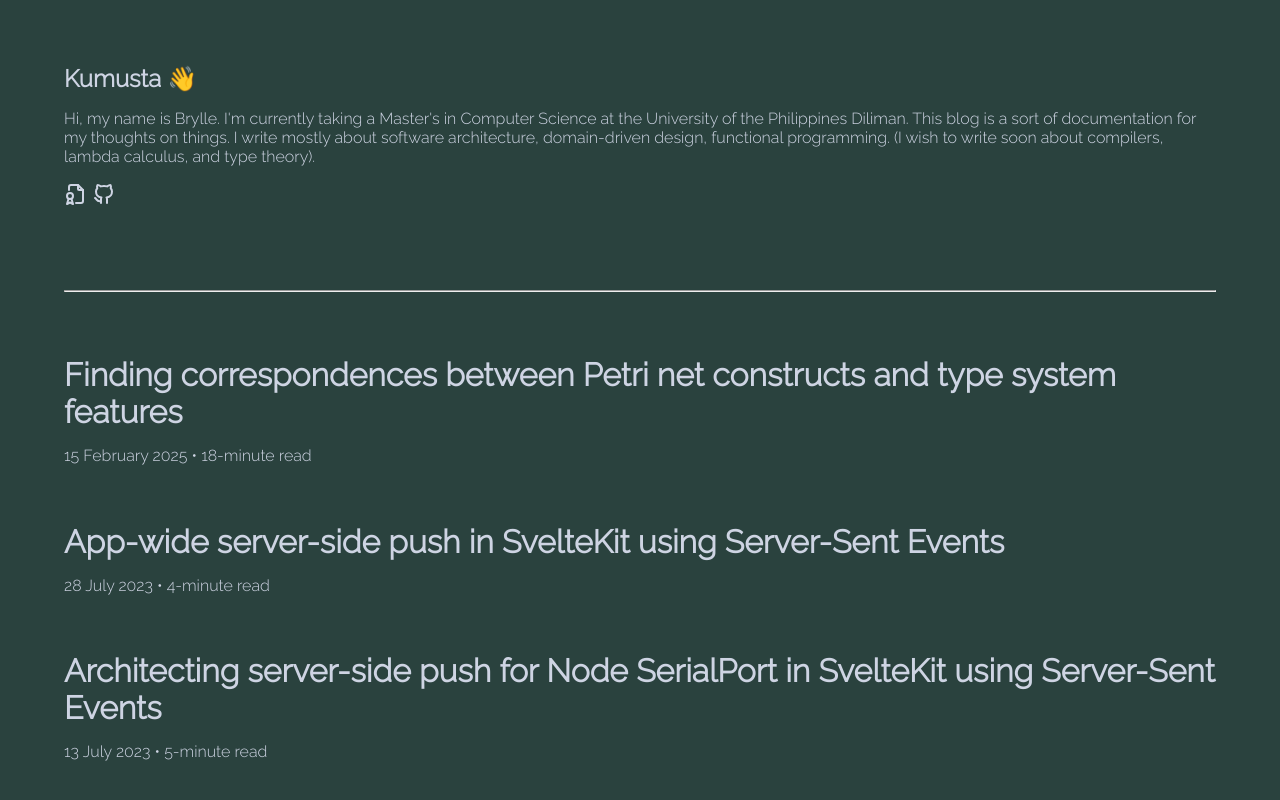
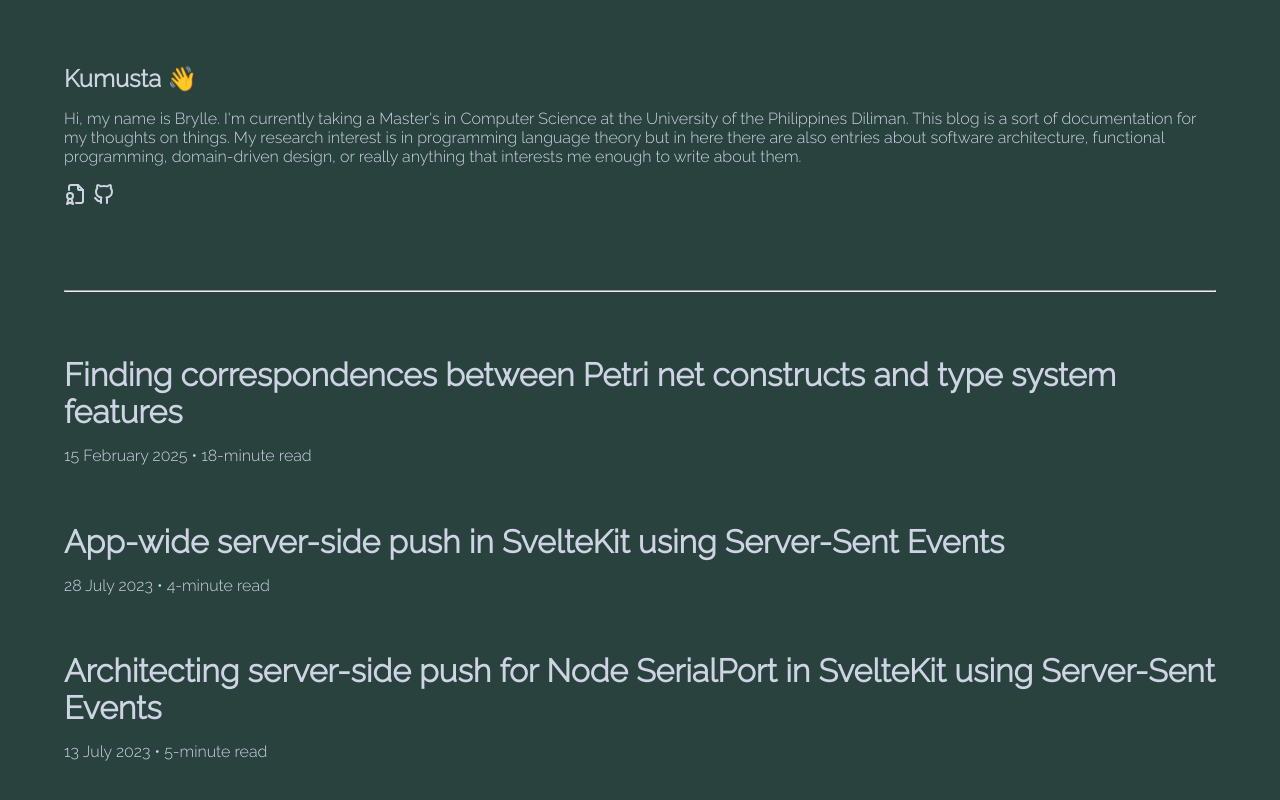
Before and after one commit to hi-brylle/hi-brylle-blog, a SvelteKit app: page / in a window 1280 px wide. Shown: the top 800 px of the page. Built offline with nearby package versions, Linux system fonts and the light colour scheme.

Commit message:
Change landing page intro message

```diff
--- a/src/routes/+page.svelte
+++ b/src/routes/+page.svelte
@@ -14,8 +14,11 @@
         </h2>
         <p>
             Hi, my name is Brylle. I'm currently taking a Master's in Computer Science
-            at the University of the Philippines Diliman. This blog is a sort of documentation for my thoughts on things.
-            I write mostly about software architecture, domain-driven design, functional programming. (I wish to write soon about compilers, lambda calculus, and type theory).
+            at the University of the Philippines Diliman. This blog is a sort of documentation
+            for my thoughts on things. My research interest is in programming language theory
+            but in here there are also entries about software architecture,
+            functional programming, domain-driven design, or really anything that interests
+            me enough to write about them.
         </p>
         <!-- svelte-ignore a11y-mouse-events-have-key-events -->
         <p>
```
